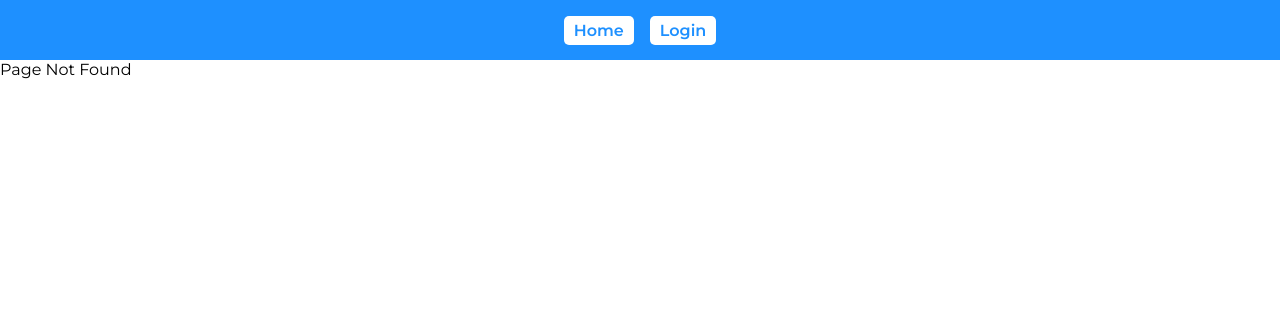
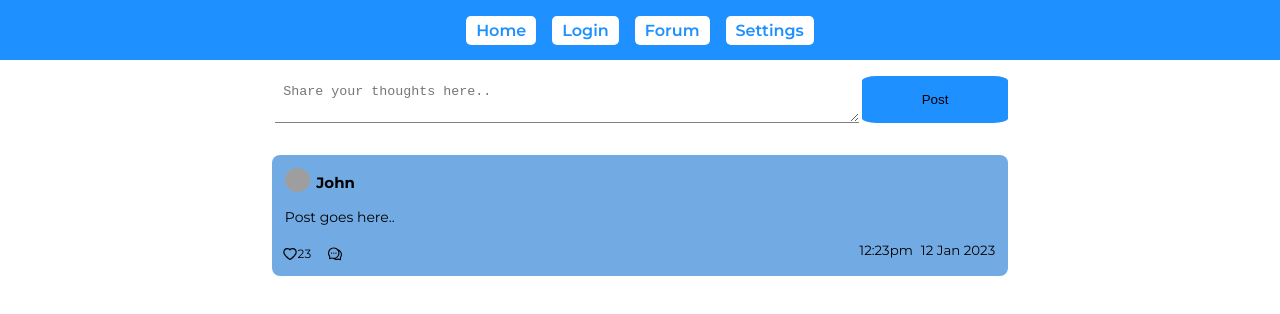
Before and after one commit to jabirafarhath/openminds, a React (Create React App) app: page /forum in a window 1280 px wide. Before the commit this address had no page. Shown: the top 314 px of the page. Built offline with nearby package versions, Linux system fonts and the light colour scheme; grey boxes are pictures that could not be loaded.

Commit message:
forum and settings page added

```diff
--- a/public/index.html
+++ b/public/index.html
@@ -24,6 +24,8 @@
       work correctly both with client-side routing and a non-root public URL.
       Learn how to configure a non-root public URL by running `npm run build`.
     -->
+    <!-- font awesome -->
+
     <title>React App</title>
   </head>
   <body>
--- a/src/App.js
+++ b/src/App.js
@@ -1,15 +1,15 @@
-import './App.css';
+import "./App.css";
 import { useState } from "react";
 import { BrowserRouter as Router, Routes, Route, Link } from "react-router-dom";
 import { auth } from "./config/firebase-config";
 import Home from "./pages/home/Home";
 import Login from "./pages/login/Login";
+import Forum from "./pages/forum/Forum";
 import { signOut } from "firebase/auth";
+import Settings from "./pages/settings/Settings";
 
 function App() {
   const [isAuth, setIsAuth] = useState(localStorage.getItem("isAuth"));
-
-
 
   const signUserOut = () => {
     signOut(auth).then(() => {
@@ -36,18 +36,24 @@ function App() {
                 Logout
               </Link>
             )}
+            <Link className="menu_item" to="/forum">
+              Forum
+            </Link>
+            <Link className="menu_item" to="/settings">
+              Settings
+            </Link>
           </nav>
           <Routes>
             <Route path="/" element={<Login setIsAuth={setIsAuth} />} />
             <Route path="/home" element={<Home isAuth={isAuth} />} />
+            <Route path="/forum" element={<Forum />} />
+            <Route path="/settings" element={<Settings />} />
             <Route path="*" element={<div>Page Not Found</div>} />
           </Routes>
         </Router>
       </div>
 
-      <div className="Mobile">
-        App available only on desktop screens
-      </div>
+      <div className="Mobile">App available only on desktop screens</div>
     </>
   );
 }
--- /dev/null
+++ b/src/pages/forum/Forum.css
@@ -0,0 +1,22 @@
+.input-div{
+    display: flex;
+    padding: 1rem;
+    justify-content: center;
+    width: 60%;
+    margin-left: auto;
+    margin-right: auto;
+}
+
+.input-text{
+    padding: .5rem;
+    width: 80%;
+    margin: 0 .2rem;
+}
+
+.btn{
+    width: 20%;
+    background-color: dodgerblue;
+    border-radius: 10%;
+    border:none;
+
+}
--- /dev/null
+++ b/src/pages/forum/Forum.js
@@ -0,0 +1,20 @@
+import "./Forum.css";
+import Post from "../post/Post";
+
+function Forum() {
+  return (
+    <div className="forum-div">
+      <div className="input-div">
+        <textarea
+          type="text"
+          className="input-text"
+          placeholder="Share your thoughts here.."
+        />
+        <button className="btn">Post</button>
+      </div>
+      <Post/>
+    </div>
+  );
+}
+
+export default Forum;
--- /dev/null
+++ b/src/pages/post/Post.css
@@ -0,0 +1,59 @@
+.post-div{
+  display: flex;
+  flex-direction: column;
+  width: 60%;
+  margin: 0 auto;
+  padding: 1rem;
+
+
+}
+.post-inner{
+  background-color: rgb(114, 171, 228);
+  padding: 0.3rem;
+  border-radius: 0.5rem;
+}
+.user-detail{
+  display: flex;
+  justify-content: left;
+  margin: .5rem .5rem;
+}
+.user-detail img{
+  border-radius: 50%;
+  width: 25px;
+}
+.user-detail h3{
+  margin-top: .3rem;
+  margin-left: .4rem;
+  font-size: 15px;
+}
+
+.post-content{
+  margin: 1rem .5rem ;
+  font-size: 14px;
+}
+
+.post-details{
+  display: flex;
+  justify-content: space-between;
+}
+.user-interaction{
+  display:flex;
+  padding: .3rem;
+
+}
+i{
+margin-right:0 .2rem;
+}
+.likes{
+  font-size: 75%;
+  margin-right: 1rem;
+}
+.date{
+  margin: 0 .5rem;
+  display: flex;
+}
+
+.date p{
+  font-size: smaller;
+  margin-left: 0.5rem
+}
--- /dev/null
+++ b/src/pages/post/Post.js
@@ -0,0 +1,34 @@
+import "./Post.css";
+import { AiOutlineHeart, AiOutlineComment } from "react-icons/ai";
+function Post() {
+  return (
+    <div className="post-div">
+      <div className="post-inner">
+        <div className="user-detail">
+          <img src="https://lh3.googleusercontent.com/a/AEdFTp5XR0A5ukfvNo28UmoRvh2UV62u9l5L_GMoKx4=s96-c" alt="" />
+          <h3>John</h3>
+        </div>
+        <div className="post-content">
+          <p>Post goes here..</p>
+        </div>
+        <div className="post-details">
+          <div className="user-interaction">
+            <i>
+              <AiOutlineHeart />
+            </i>
+            <p className="likes">23</p>
+            <i>
+              <AiOutlineComment />
+            </i>
+          </div>
+          <div className="date">
+            <p>12:23pm</p>
+            <p>12 Jan 2023</p>
+          </div>
+        </div>
+      </div>
+    </div>
+  );
+}
+
+export default Post;
--- /dev/null
+++ b/src/pages/settings/Settings.css
@@ -0,0 +1,62 @@
+.settings-page {
+    display: flex;
+    width: 60%;
+    margin: auto;
+    flex-direction: column;
+    align-items: right;
+    background-color: beige;
+    padding: 2rem;
+}
+
+.input-label {
+    margin: 1rem .5rem;
+    display: flex;
+}
+
+.input-label label {
+    width: 15%;
+}
+
+.input-label input,
+textarea {
+    padding: .5rem;
+    width: 85%;
+    border: none;
+    border-bottom: .1rem solid gray;
+}
+
+.emoji-box {
+
+    display: flex;
+    width: 85%;
+}
+
+.emoji {
+    border: .1rem solid rgb(229, 229, 132);
+    border-radius: 10%;
+    margin: 0 .2rem 0 0;
+    padding: .5rem;
+    font-size: larger;
+
+}
+
+.btn-update {
+    text-align: center;
+    border: 2px solid dodgerblue;
+    background-color: dodgerblue;
+    color: white;
+    padding: .5rem;
+    border-radius: 10%;
+    margin: 0 .5rem;
+    font-weight: bold;
+}
+
+.btn-cancel {
+    text-align: center;
+    padding: .5rem;
+    border: 2px solid white;
+    background-color: white;
+    color: dodgerblue;
+    border-radius: 10%;
+    font-weight: bold;
+}
--- /dev/null
+++ b/src/pages/settings/Settings.js
@@ -0,0 +1,47 @@
+import "./Settings.css";
+
+function Settings() {
+  return (
+    <div>
+      <div className="settings-page">
+        <h1>Account Settings</h1>
+        <div className="input-label">
+          <label htmlFor="firstName">First Name: </label>
+          <input type="text" name="firstName" placeholder="Jabira"/>
+        </div>
+        <div className="input-label">
+          <label htmlFor="lastName">Last Name: </label>
+          <input type="text" name="lastName" placeholder="Farhath"/>
+        </div>
+        <div className="input-label">
+          <label htmlFor="username">Username: </label>
+          <input type="text" name="username" placeholder="jabirafarhath"/>
+        </div>
+        <div className="input-label">
+          <label htmlFor="">Set Status: </label>
+          <div className="emoji-box">
+            <div className="emoji">😴</div>
+            <div className="emoji">☹️</div>
+            <div className="emoji">😭</div>
+            <div className="emoji">🙂</div>
+            <div className="emoji">😄</div>
+          </div>
+        </div>
+        <div className="input-label">
+            <label htmlFor="">Bio: </label>
+            <textarea name="" id="" cols="30" rows="5"></textarea>
+        </div>
+        <div className="input-label">
+            <div className="btn-update">
+                Update
+            </div>
+            <div className="btn-cancel">
+                Cancel
+            </div>
+        </div>
+      </div>
+    </div>
+  );
+}
+
+export default Settings;
```
